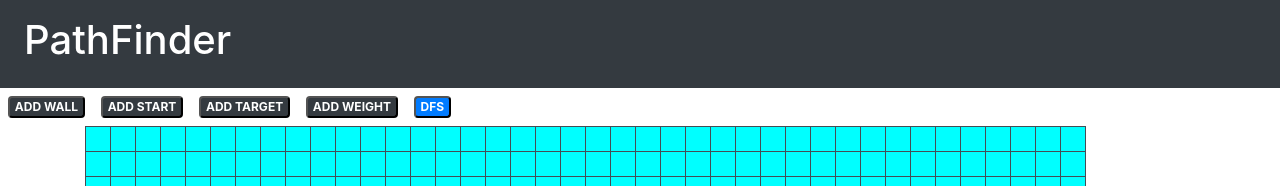
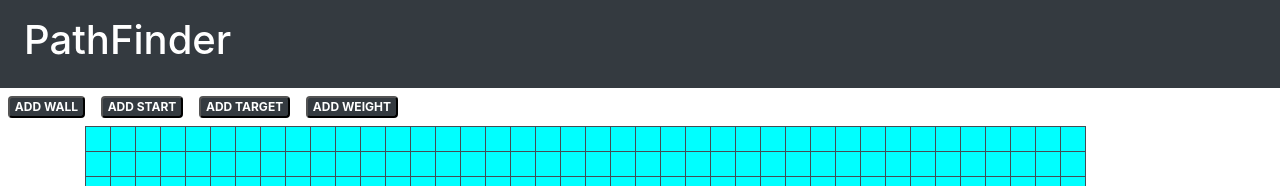
Before and after one commit to NiharikaVadlamudi/Path-Finding-Microsoft-Project-Team-Phoenix-, a React (Create React App) app: page / in a window 1280 px wide. Shown: the top 186 px of the page. Built offline with nearby package versions, Linux system fonts and the light colour scheme.

Commit message:
Update Grid.jsx

```diff
--- a/src/components/Grid.jsx
+++ b/src/components/Grid.jsx
@@ -21,7 +21,6 @@ class Grid extends Component {
       { id: glob.startButtonId, label: "ADD START", status: false, disable: false },
       { id: glob.targetButtonId, label: "ADD TARGET", status: false, disable: false },
       { id: glob.weightButtonId, label: "ADD WEIGHT", status: false, disable: false },
-      {id : glob.dfsButtonId,label:"DFS",options:[true,true]}
     ],
 
   }
```
